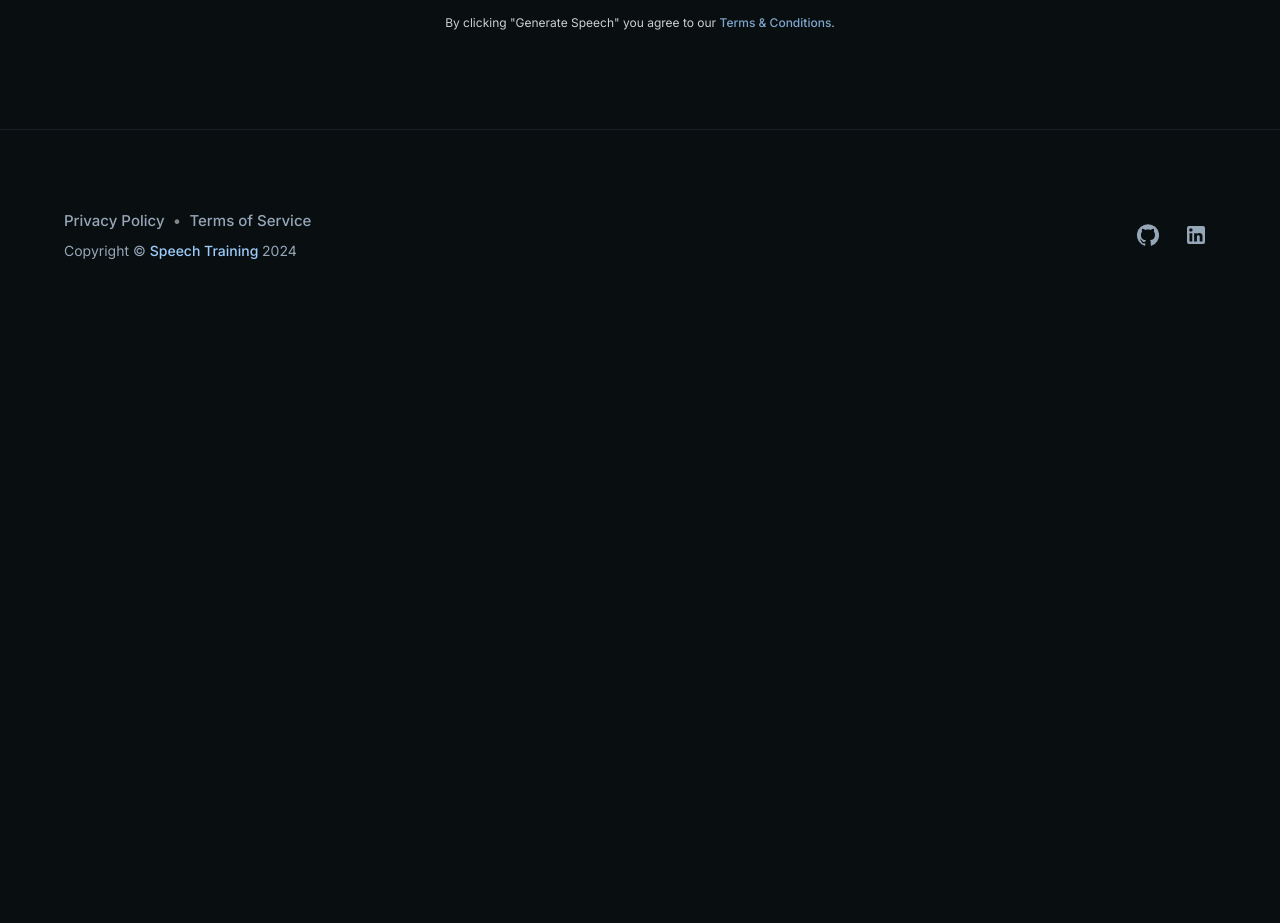
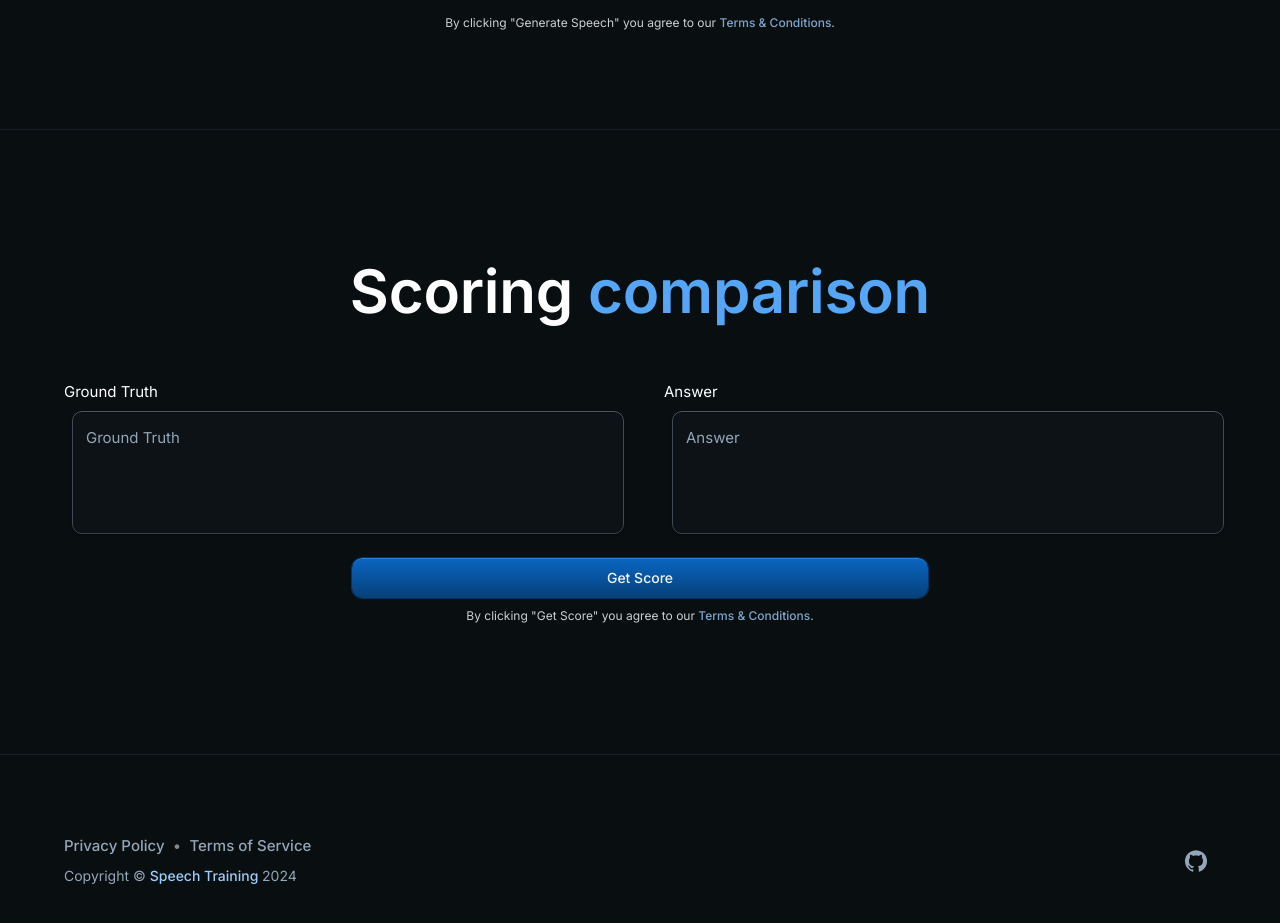
Before and after one commit to albertchristianto/speech_trainer, a Next.js app in the folder frontend/: page / in a window 1280 px wide. Shown: the part 980-1903 px from the top of the page. Before the commit the page ends 1321 px from the top, so only its background shows below. Built offline with nearby package versions, Linux system fonts and the light colour scheme.

Commit message:
update readme, fix API error handler, add scoring frontend

```diff
--- a/frontend/src/api/speech_trainer/useSTT.js
+++ b/frontend/src/api/speech_trainer/useSTT.js
@@ -2,12 +2,13 @@ import axios from "axios";
 import { useMutation } from "react-query";
 import { getBackendUrl } from "../../utils/baseURL";
 
-const fetchSTT = (data) => {
+const fetchSTT = async (data, config = {}) => {
     try {
-        const response = axios.post(getBackendUrl(`/recognize_speech?lang=en`), data, {
+        const response = await axios.post(getBackendUrl(`/recognize_speech?lang=en`), data, {
             headers: {
                 'Content-Type': 'multipart/form-data',
-            }
+            },
+            ...config
         });
         return response.data;
     } catch (error) {
@@ -16,4 +17,4 @@ const fetchSTT = (data) => {
 };
 
 export const useSTT = () =>
-    useMutation(data => fetchSTT(data));
+    useMutation((data, config = {}) => fetchSTT(data, config));
--- a/frontend/src/api/speech_trainer/useTTS.js
+++ b/frontend/src/api/speech_trainer/useTTS.js
@@ -2,14 +2,15 @@ import axios from "axios";
 import { useMutation } from "react-query";
 import { getBackendUrl } from "../../utils/baseURL";
 
-const fetchTTS = (data) => {
+const fetchTTS = async (data, config = {}) => {
     try {
-        const response = axios.get(getBackendUrl(`/generate_sample_audio?lang=en`), { params: data });
+        const response = await axios.get(getBackendUrl(`/generate_sample_audio?lang=en`), { params: data }, config);
         return response.data;
     } catch (error) {
         throw new Error("Failed to fetch TTS");
     }
 };
 
-export const useTTS = () =>
-    useMutation(data => fetchTTS(data));
+export const useTTS = () => {
+    return useMutation((data, config) => fetchTTS(data, config));
+}
--- a/frontend/src/app/page.js
+++ b/frontend/src/app/page.js
@@ -21,6 +21,7 @@ import Footer from '../templateComponents/Footer';
 import getLPTheme from './getLPTheme';
 import TextToSpeech from '../templateComponents/TextToSpeech';
 import { QueryClient, QueryClientProvider } from 'react-query';
+import Scoring from '../templateComponents/Scoring';
 
 const defaultTheme = createTheme({});
 const queryClient = new QueryClient();
@@ -87,6 +88,8 @@ export default function LandingPage() {
         <Hero />
         <Divider />
         <TextToSpeech />
+        <Divider />
+        <Scoring />
         <Box sx={{ bgcolor: 'background.default' }}>
           {/*<LogoCollection />
           <Divider />
--- a/frontend/src/components/AudioRecorder.jsx
+++ b/frontend/src/components/AudioRecorder.jsx
@@ -69,7 +69,7 @@ const AudioRecorder = () => {
 
             setAudioChunks([]);
 
-            createSTT({ file: audioBlob, text: 'test' });
+            createSTT({ file: audioBlob, text: 'test' }, { onError: (error) => { console.error('error calling API'); } });
         };
     };
 
--- a/frontend/src/templateComponents/Footer.js
+++ b/frontend/src/templateComponents/Footer.js
@@ -210,7 +210,7 @@ export default function Footer() {
             sx={{ alignSelf: 'center' }}
           >
             <TwitterIcon />
-          </IconButton>*/}
+          </IconButton>
           <IconButton
             color="inherit"
             href="https://www.linkedin.com/"
@@ -218,7 +218,7 @@ export default function Footer() {
             sx={{ alignSelf: 'center' }}
           >
             <LinkedInIcon />
-          </IconButton>
+          </IconButton>*/}
         </Stack>
       </Box>
     </Container >
--- /dev/null
+++ b/frontend/src/templateComponents/Scoring.js
@@ -0,0 +1,83 @@
+import * as React from 'react';
+import { useState, useRef } from "react";
+import { Container, Grid, Typography, TextField, Button, Stack, Link } from '@mui/material';
+
+const Scoring = () => {
+    const groundTruthText = useRef(null);
+    const answerText = useRef(null);
+
+    const [score, setScore] = useState(null);
+
+    const handleGetScore = () => {
+
+    }
+
+    return (
+        <Container id="Scoring" sx={{ py: { xs: 8, sm: 16 }, display: 'flex', flexDirection: 'column', alignItems: 'center' }}>
+            <Stack spacing={2} useFlexGap sx={{ width: { xs: '100%', sm: '70%' } }}>
+                <Typography
+                    component="h1"
+                    variant="h1"
+                    sx={{
+                        display: 'flex',
+                        flexDirection: { xs: 'column', md: 'row' },
+                        alignSelf: 'center',
+                        textAlign: 'center',
+                    }}
+                >
+                    Scoring&nbsp;
+                    <Typography
+                        component="span"
+                        variant="h1"
+                        sx={{
+                            color: (theme) =>
+                                theme.palette.mode === 'light' ? 'primary.main' : 'primary.light',
+                        }}
+                    >
+                        comparison
+                    </Typography>
+                </Typography>
+            </Stack>
+            <Grid container spacing={6} sx={{ mt: 1, mb: 1 }}>
+                <Grid item xs={12} md={6}>
+                    Ground Truth
+                    <TextField
+                        id="ground-truth-text-input"
+                        label="Ground Truth"
+                        multiline
+                        rows={4}
+                        sx={{ m: 1 }}
+                        placeholder="Input your ground truth here."
+                        inputRef={groundTruthText}
+                        fullWidth
+                    />
+                </Grid>
+                <Grid item xs={12} md={6}>
+                    Answer
+                    <TextField
+                        id="answer-text-input"
+                        label="Answer"
+                        multiline
+                        rows={4}
+                        sx={{ m: 1 }}
+                        placeholder="Input your answer here."
+                        inputRef={answerText}
+                        fullWidth
+                    />
+                </Grid>
+            </Grid>
+            <Button variant="contained" color="primary" onClick={handleGetScore} type="button" sx={{ m: 1, width: { xs: '100%', sm: '50%' } }} >
+                Get Score
+            </Button>
+            <Typography variant="caption" textAlign="center" sx={{ opacity: 0.8 }}>
+                By clicking &quot;Get Score&quot; you agree to our&nbsp;
+                <Link href="#" color="primary">
+                    Terms & Conditions
+                </Link>
+                .
+            </Typography>
+        </Container>
+    )
+}
+
+export default Scoring;
```
Also changed, not shown: frontend/.eslintrc.json, 1 other file (tests, documents, lock files or other folders).
